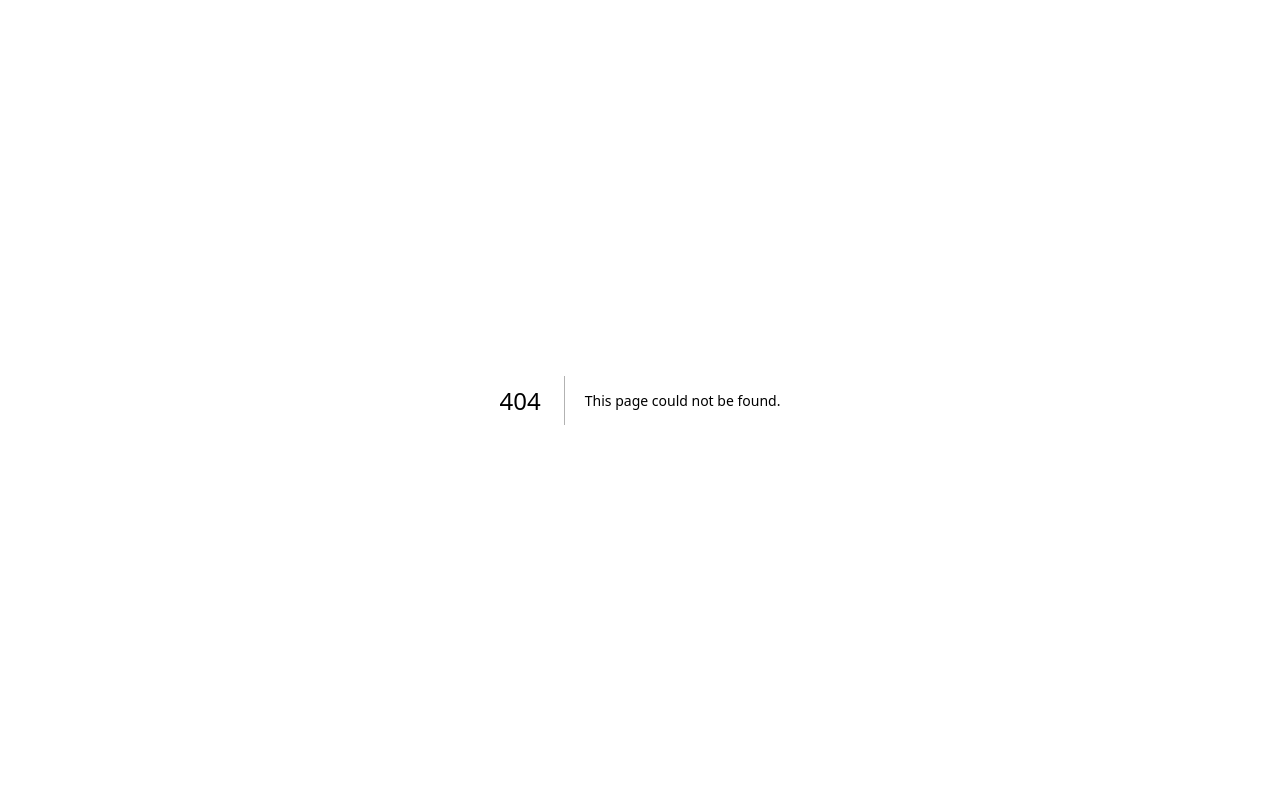
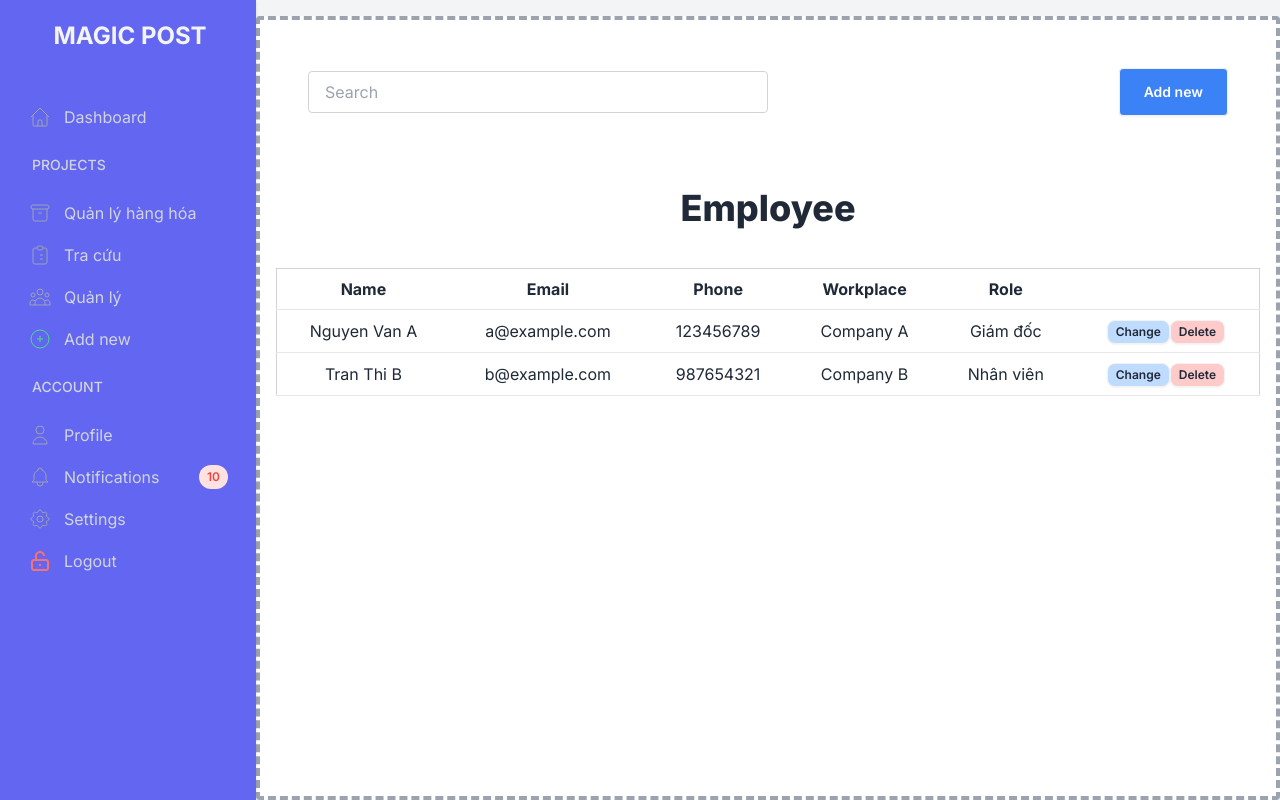
Before and after one commit to huydat-isme/MagicPost-group1, a Next.js app: page /dashboard/manage_employee in a window 1280 px wide. Before the commit this address had no page. Built offline with nearby package versions, Linux system fonts and the light colour scheme.

Commit message:
fix error

```diff
--- a/app/dashboard/header_dashboard.tsx
+++ b/app/dashboard/header_dashboard.tsx
@@ -86,10 +86,9 @@ export default function Header_dasboard() {
             </Link>
           </li>
           <li className="my-px">
-            <a
-              href="./manage_employee"
-              className="flex flex-row items-center h-10 px-3 rounded-lg text-gray-300 hover:bg-gray-100 hover:text-gray-700"
-            >
+            <Link href="/dashboard/manage_employee"
+              className="flex flex-row items-center h-10 px-3 rounded-lg text-gray-300 hover:bg-gray-100 hover:text-gray-700">
+
               <span className="flex items-center justify-center text-lg text-gray-400">
                 <svg
                   fill="none"
@@ -105,7 +104,7 @@ export default function Header_dasboard() {
               </span>
               <span className="ml-3"> Quản lý</span>
 
-            </a>
+              </Link>
           </li>
           <li className="my-px">
             <a
--- a/app/manage_employee/page.tsx
+++ b/app/dashboard/manage_employee/page.tsx
@@ -2,13 +2,13 @@
 "use client";
 import Link from 'next/link';
 import React, { useState }from 'react';
-import Header_dasboard from '../dashboard/header_dashboard';
+import Header_dasboard from '../header_dashboard';
 import Modal from 'react-modal';
 
 const manage = () => {
   const [data, setData] = useState([
-    { id: 1, name: 'Nguyen Van A', email: 'a@example.com', phone: '123456789', workplace: 'Company A' },
-    { id: 2, name: 'Tran Thi B', email: 'b@example.com', phone: '987654321', workplace: 'Company B' },
+    { id: 1, name: 'Nguyen Van A', email: 'a@example.com', phone: '123456789', workplace: 'Company A', role: 'Giám đốc' },
+    { id: 2, name: 'Tran Thi B', email: 'b@example.com', phone: '987654321', workplace: 'Company B', role: 'Nhân viên' },
     // Thêm các bản ghi khác nếu cần
   ]);
 
@@ -56,6 +56,7 @@ const manage = () => {
       email: '',
       phone: '',
       workplace: '',
+      role: 'Giám đốc',
     };
 
     // Mở modal với bản ghi mới
@@ -114,6 +115,7 @@ const manage = () => {
             <th className="py-2 px-4 border-b">Email</th>
             <th className="py-2 px-4 border-b">Phone</th>
             <th className="py-2 px-4 border-b">Workplace</th>
+            <th className="py-2 px-4 border-b">Role</th>
             <th className="py-2 px-4 border-b"></th>
           </tr>
         </thead>
@@ -124,6 +126,7 @@ const manage = () => {
               <td className="py-2 px-4 border-b">{item.email}</td>
               <td className="py-2 px-4 border-b">{item.phone}</td>
               <td className="py-2 px-4 border-b">{item.workplace}</td>
+              <td className="py-2 px-4 border-b">{item.role}</td>
               <td className="py-2 px-4 border-b">
                 <button
                   className="bg-blue-200 btn btn-xs"
@@ -146,7 +149,7 @@ const manage = () => {
         isOpen={modalIsOpen}
         onRequestClose={() => setModalIsOpen(false)}
         contentLabel="Edit Modal"
-        className="relative flex flex-col justify-center h-4/5 bg-gray-100 p-6 w-2/5 my-14 mx-auto"
+        className="relative flex flex-col justify-center h-4/5 bg-gray-100 p-6 w-1/3 my-14 mx-auto"
       >
         {editingMode ? (
           <>
@@ -156,7 +159,7 @@ const manage = () => {
         <h2>Name:</h2>
         </label>
         <input
-          className="input input-bordered w-full max-w-xl"
+          className="input input-bordered w-full"
           type="text"
           value={editedData.name}
           onChange={(e) => setEditedData({ ...editedData, name: e.target.value })}
@@ -168,7 +171,7 @@ const manage = () => {
         <h2>Email:</h2>
         </label>
         <input
-          className="input input-bordered w-full max-w-xl"
+          className="input input-bordered w-full"
           type="text"
           value={editedData.email}
           onChange={(e) => setEditedData({ ...editedData, email: e.target.value })}
@@ -180,7 +183,7 @@ const manage = () => {
         <h2>Phone:</h2>
         </label>
         <input
-          className="input input-bordered w-full max-w-xl"
+          className="input input-bordered w-full"
           type="text"
           value={editedData.phone}
           onChange={(e) => setEditedData({ ...editedData, phone: e.target.value })}
@@ -192,11 +195,24 @@ const manage = () => {
         <h2>Workplace:</h2>
         </label>
         <input
-          className="input input-bordered w-full max-w-xl"
+          className="input input-bordered w-full "
           type="text"
           value={editedData.workplace}
           onChange={(e) => setEditedData({ ...editedData, workplace: e.target.value })}
         />
+
+        </div>
+        <div>
+        <label className="label">Chức Vụ:</label>
+            <select
+              value={editedData.role}
+              onChange={(e) => setEditedData({ ...editedData, role: e.target.value })}
+              className="input input-bordered w-full"
+            >
+              <option value="Giám đốc">Giám đốc</option>
+              <option value="Nhân viên">Nhân viên</option>
+              <option value="Trưởng phòng">Trưởng phòng</option>
+            </select>
 
         </div>
 
```
